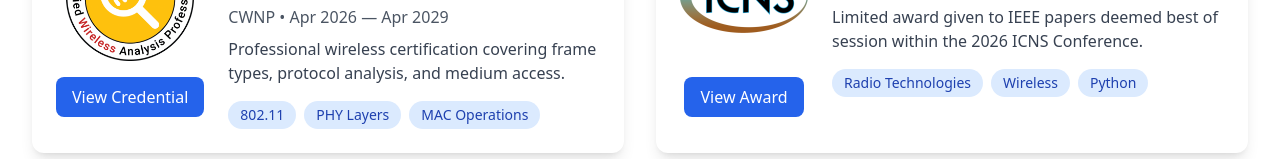
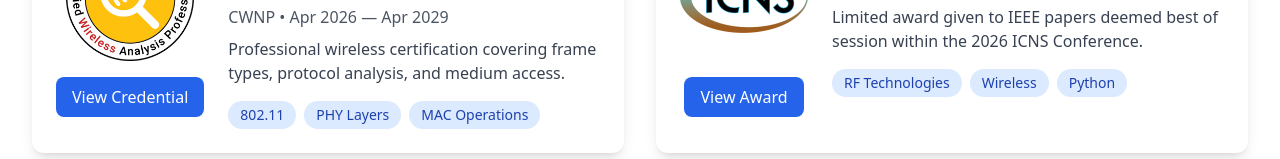
Before and after one commit to ClarkKatsouleas/tronsec.net, a plain HTML site: page certifications/index.html in a window 1280 px wide. Shown: the part 431-590 px from the top of the page. Drawn offline with nearby package versions, Linux system fonts and the light colour scheme.

Commit message:
Updating index.html

```diff
--- a/certifications/index.html
+++ b/certifications/index.html
@@ -102,7 +102,7 @@
                             <p class="text-gray-600 mb-2">ICNS • Apr 2026</p>
                             <p class="text-gray-700 mb-4">Limited award given to IEEE papers deemed best of session within the 2026 ICNS Conference.</p>
                             <div class="flex flex-wrap gap-2">
-                                <span class="px-3 py-1 bg-blue-100 text-blue-800 rounded-full text-sm">Radio Technologies</span>
+                                <span class="px-3 py-1 bg-blue-100 text-blue-800 rounded-full text-sm">RF Technologies</span>
                                 <span class="px-3 py-1 bg-blue-100 text-blue-800 rounded-full text-sm">Wireless</span>
                                 <span class="px-3 py-1 bg-blue-100 text-blue-800 rounded-full text-sm">Python</span>
                             </div>
```
